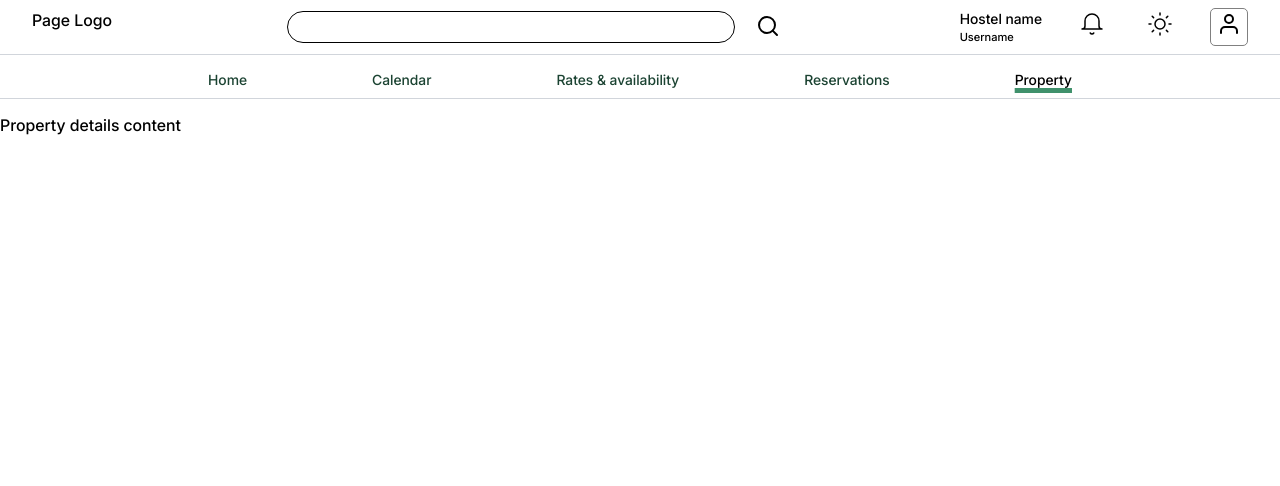
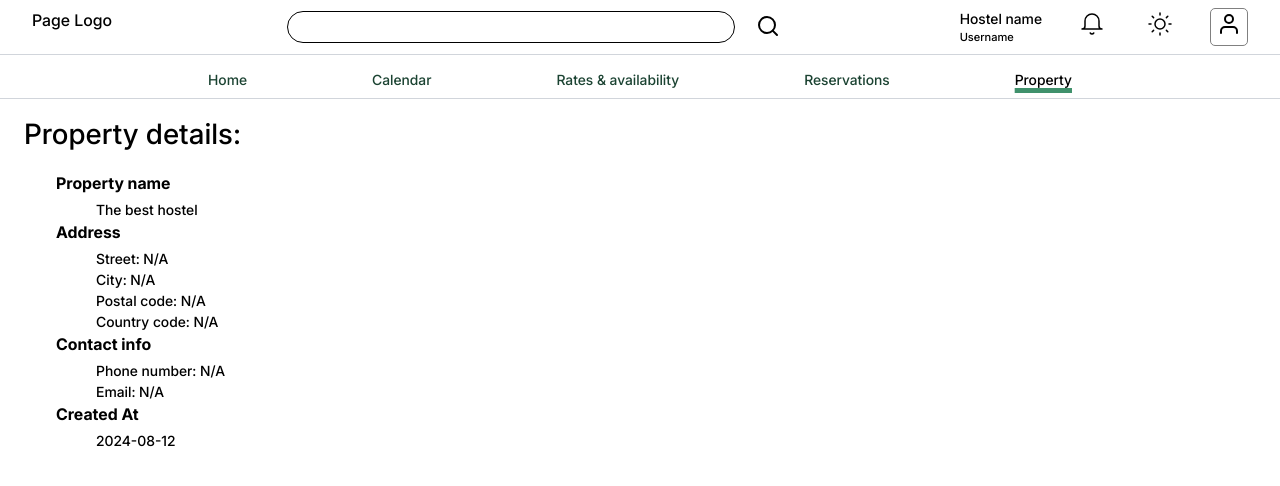
Before and after one commit to tomason182/hostel-front, a React (Vite) app: page /app/property/property-details in a window 1280 px wide. Shown: the top 486 px of the page. Built offline with nearby package versions, Linux system fonts and the light colour scheme.

Commit message:
add: Property details component
Display property details as a descriptive list

```diff
--- a/src/components/main_app/property/PropertyDetails.jsx
+++ b/src/components/main_app/property/PropertyDetails.jsx
@@ -1,5 +1,56 @@
+import styles from "../../../styles/propertyDetails.module.css";
+
 function PropertyDetails() {
-  return <h1>Property details content</h1>;
+  const propertyDetails = {
+    _id: "66ba803852508c4e121f1f5d",
+    property_name: "The best hostel",
+    address: {
+      street: null,
+      city: null,
+      postal_code: null,
+      country_code: null,
+    },
+    contact_info: {
+      phone_number: null,
+      email: null,
+    },
+    access_control: [
+      {
+        user_id: "66ba803852508c4e121f1f5c",
+        role: "admin",
+      },
+      {
+        user_id: "66ba8eab7300af884eff1a88",
+        role: "employee",
+      },
+    ],
+    createdAt: "2024-08-12T21:35:52.477Z",
+    updatedAt: "2024-08-12T21:35:52.477Z",
+  };
+
+  const creationDate = propertyDetails.createdAt.split("T")[0];
+
+  return (
+    <div className={styles.mainContent}>
+      <h2 className={styles.title}>Property details:</h2>
+      <dl>
+        <dt>Property name</dt>
+        <dd>{propertyDetails.property_name}</dd>
+        <dt>Address</dt>
+        <dd>Street: {propertyDetails.address.street || "N/A"}</dd>
+        <dd>City: {propertyDetails.address.street || "N/A"}</dd>
+        <dd>Postal code: {propertyDetails.address.postal_code || "N/A"}</dd>
+        <dd>Country code: {propertyDetails.address.country_code || "N/A"}</dd>
+        <dt>Contact info</dt>
+        <dd>
+          Phone number: {propertyDetails.contact_info.phone_number || "N/A"}
+        </dd>
+        <dd>Email: {propertyDetails.contact_info.email || "N/A"}</dd>
+        <dt>Created At</dt>
+        <dd>{creationDate}</dd>
+      </dl>
+    </div>
+  );
 }
 
 export default PropertyDetails;
--- /dev/null
+++ b/src/styles/propertyDetails.module.css
@@ -0,0 +1,22 @@
+.mainContent {
+  padding-left: var(--spacing-lg);
+}
+
+.title {
+  font-family: var(--font-primary);
+  font-size: var(--font-size-h2);
+}
+
+.mainContent dl {
+  padding-left: var(--spacing-xl);
+}
+
+.mainContent dl dt {
+  font-family: var(--font-bold);
+  padding-bottom: var(--padding-xs);
+}
+
+.mainContent dl dd {
+  font-family: var(--font-primary);
+  font-size: var(--font-size-small);
+}
```
